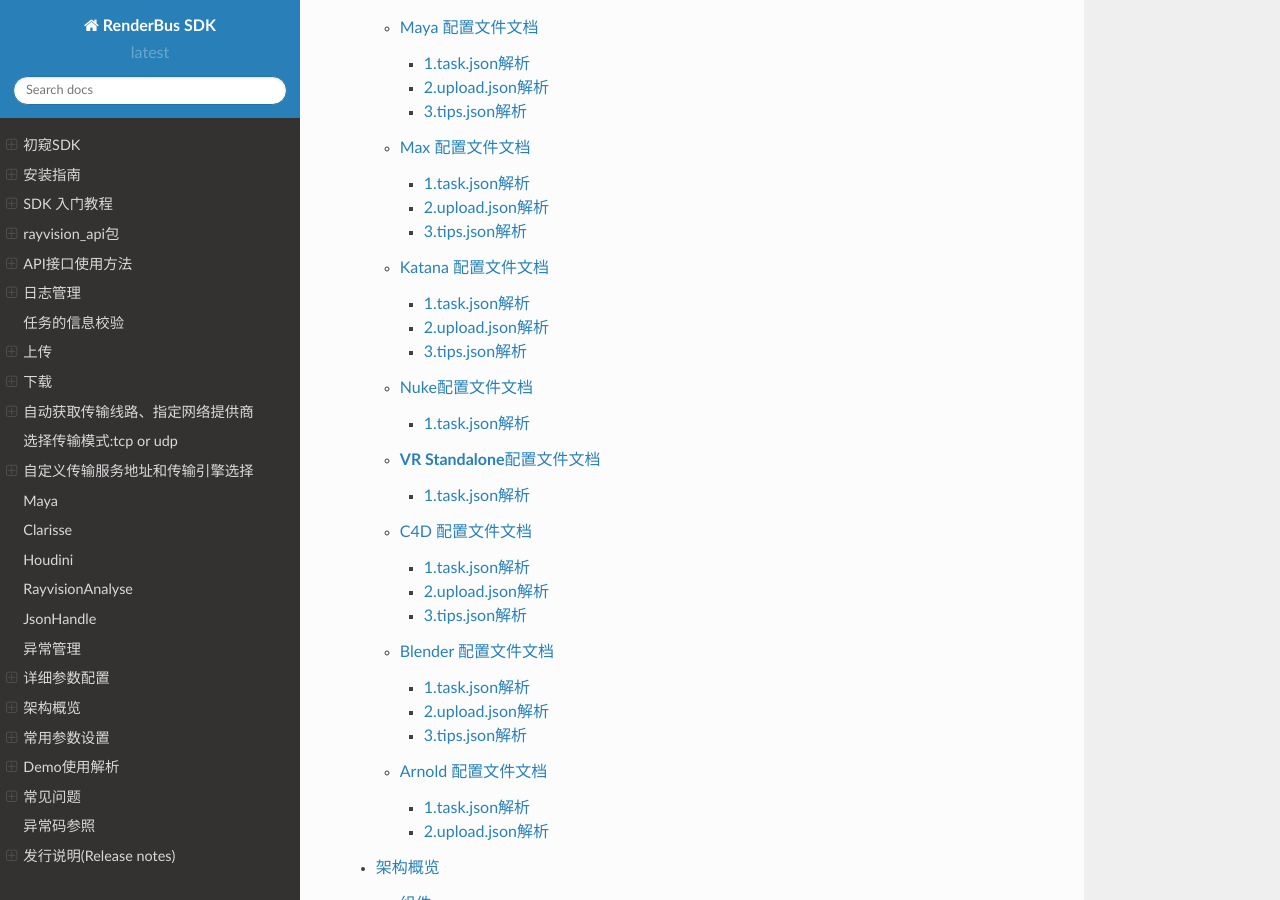
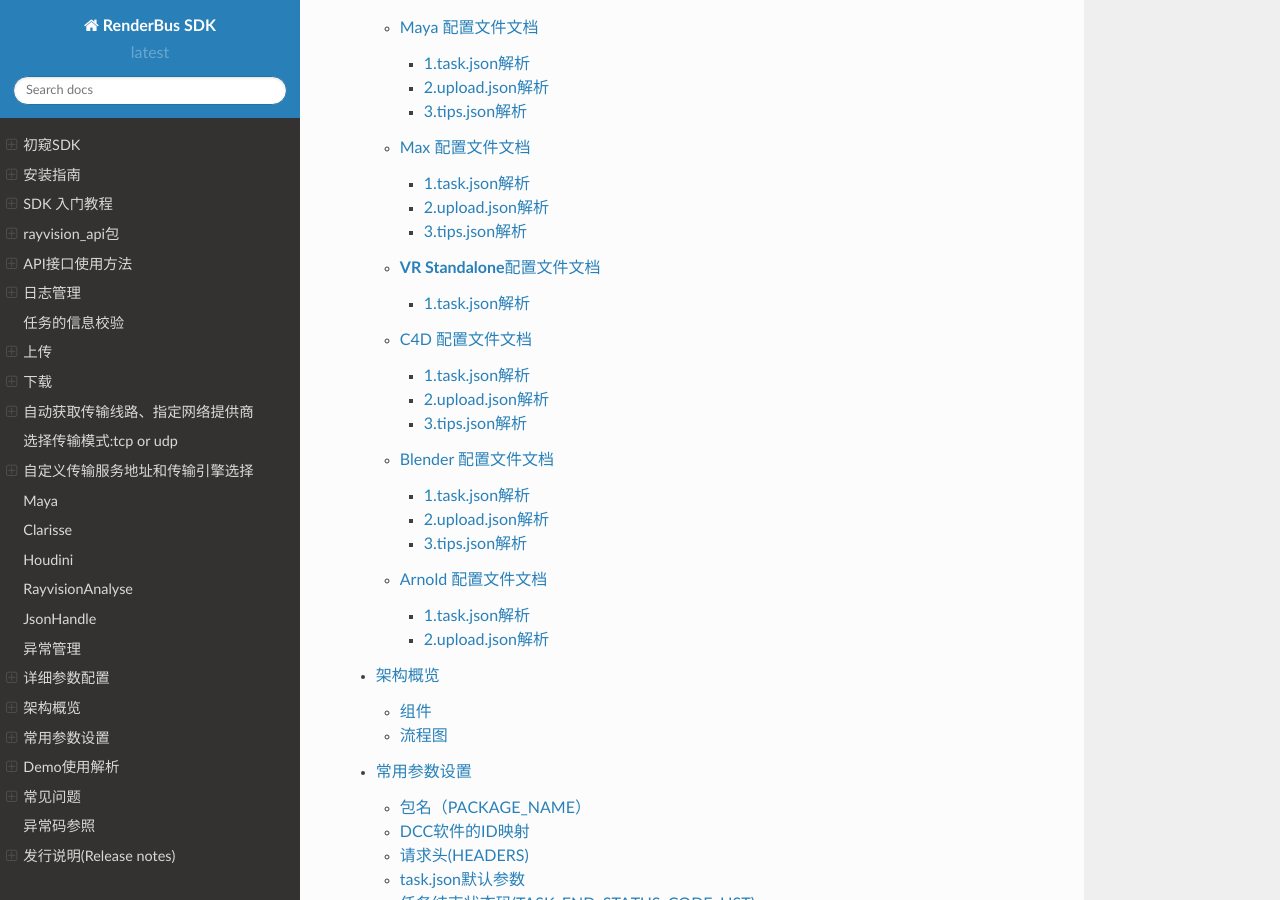
Before and after one commit to renderbus/docs_sdk, a Sphinx documentation site: the page built from docs/index.rst, in a window 1280 px wide and 900 px high, scrolled down 3596 px. Built offline with Sphinx 7.4.7 and the Read the Docs theme 2.0.0, drawn with Linux system fonts in a browser that asks for light colours; some of the changed lines change nothing that is shown.

Commit message:
Delete invalid data

````diff
--- a/docs/render/json_file/配置文件文档之Katana.md
+++ /dev/null
@@ -1,222 +0,0 @@
-Katana 配置文件文档
-======
-
-> 分析：我们将场景中需要的信息分析出来并保存到task.json, asset.json, tips.json中，以便进一步解析和处理
-
-
-### 1.task.json解析
-
-
-> 说明: 存放场景分析结果、渲染设置等信息
-
-**task.json示例**
-
-
-```json
-{
-  "scene_info_render": {
-    "rendernodes": {
-      "Render": {
-        "renderable": "1",
-        "denoise": "0",
-        "frames": "1-1[1]",
-        "aov": {
-          "aaa": "F:/cache/test.exr"
-        }
-      }
-    }
-  },
-  "additional_info": {},
-  "task_info": {
-    "enable_layered": "0",
-    "task_stop_time": "0",
-    "concurrent_tasks": "1",
-    "channel": "4",
-    "frames_per_task": "1",
-    "task_id": 34399251,
-    "project_name": "Project1",
-    "platform": "2",
-    "tiles": "1",
-    "is_picture": "0",
-    "project_id": "200953",
-    "job_stop_time": "259200",
-    "distribute_render_node": "3",
-    "stop_after_test": "1",
-    "clone_original_id": "",
-    "ram": "64",
-    "render_layer_type": "0",
-    "test_frames": "100",
-    "graphics_cards_num": "2",
-    "edit_name": "",
-    "pre_frames": "100",
-    "input_project_path": "",
-    "is_layer_rendering": "1",
-    "is_distribute_render": "0",
-    "tiles_type": "block",
-    "time_out": "43200",
-    "cg_id": "2016",
-    "user_id": 100150764,
-    "input_cg_file": "F:/cache/arnold_test.katana",
-    "os_name": "1",
-    "hardwareConfigId": ""
-  },
-  "software_config": {
-    "plugins": {
-      "KtoA": "2.4.0.3"
-    },
-    "cg_version": "3.2v1",
-    "cg_name": "Katana"
-  },
-  "scene_info": {
-    "rendernodes": {
-      "Render": {
-        "renderable": "1",
-        "denoise": "0",
-        "frames": "1-1[1]",
-        "aov": {
-          "aaa": "F:/cache/test.exr"
-        }
-      }
-    }
-  }
-}
-```
-
-
-**task.json参数解析**
-
-
-参数 | 类型 | 说明 | 示例
----|---|---|---
-software_config | object | 渲染环境（软件类型、版本和用到的插件等） | [见software_config对象解析](#software_config)
-task_info | object | 渲染设置（优先帧、渲染帧数、超时时间等） | [见task_info对象解析](#task_info)
-scene_info_render | object | 场景的分析结果（场景中的渲染节点、输出路径等） | [见scene_info_render对象解析](#scene_info_render)
-
-**<span id="software_config">software_config对象解析</span>**
-
-
-参数 | 类型 | 说明 | 示例
----|---|---|---
-cg_name | string | 软件名称 | "Katana"
-cg_version | string | 软件版本 | "3.2v1"
-plugins | object | 插件对象: <br>key为插件名称，value为插件版本 | {"KtoA": "2.4.0.3"}
-
-**<span id="task_info">task_info对象部分解析</span>**
-
-| 参数                   | 类型   | 是否必须 | 说明                                                         | 默认值   | 示例                                                         |
-| ---------------------- | ------ | -------- | ------------------------------------------------------------ | -------- | ------------------------------------------------------------ |
-| graphics_cards_num     | string | Y        | 1: 开启单卡渲染 2: 开启双卡渲染                              | "2"      | “2”                                                          |
-| enable_layered         | string | Y        | 是否开启分层提交, "0":关闭 "1":开启                          | "0"      | "0"                                                          |
-| cg_id                  | string | Y        | 渲染软件id."2016": Katana                                    |          | "2016"                                                       |
-| ram                    | string | Y        | 内存要求: 64 / 128                                           | “64”     | "64"                                                         |
-| os_name                | string | Y        | 渲染操作系统:  "0":Linux; "1": Windows                       | “1”      | "1"                                                          |
-| render_layer_type      | string | N        | 渲染层方式选择(支持maya):  "0"：renderlayer方式 "1"：rendersetup方式 | “0”      | "0"                                                          |
-| is_distribute_render   | string | N        | 是否开启分布式渲染:  "0":关闭 "1":开启                       | “0”      | "0"                                                          |
-| input_cg_file          | string | Y        | 渲染场景本地路径                                             |          | "F:/cache/arnold_test.katana"                                |
-| input_project_path     | string | Y        | 项目路径，如用户未设置传空字符串                             | " "      |                                                              |
-| job_stop_time          | string | Y        | 设置帧的超时时间，只会影响当前帧, 单位秒                     | “259200” | "28800"                                                      |
-| user_id                | string | Y        | 用户ID                                                       |          |                                                              |
-| pre_frames             | string | Y        | 优先渲染(优先帧不建议自定义多个单独帧)                       | “000”    | "000:1,3-4[1]" 表示： 优先渲染首帧：否 优先渲染中间帧：否 优先渲染末帧：否 优先渲染自定义帧：1,3-4[1] |
-| platform               | string | Y        | 提交平台: "2": "www2", "3": "www3", "6": "www4", "21": "gpu", |          | "2"                                                          |
-| is_picture             | string | Y        | “0: 效果图 "1": 动画图                                       | “0”      | "0"                                                          |
-| channel                | string | Y        | 1:web本地分析(动画扣费); 2:web云端分析; 3:效果图插件提交； 4：API/SDK提交; 8：动画插件提交 | “4”      | "4"                                                          |
-| tiles_type             | string | Y        | "block(分块),strip(分条)"                                    | “block”  | "block"                                                      |
-| tiles                  | string | Y        | 分块数量，大于1就分块或者分条，等于1 就是单机                | "1"      | "1"                                                          |
-| project_id             | string | Y        | 项目id                                                       |          | "200953"                                                     |
-| project_name           | string | Y        | 项目名称                                                     | " "      | "Project1"                                                   |
-| distribute_render_node | string | N        | 分布式渲染机器数                                             | "3"      | "3"                                                          |
-| frames_per_task        | string | Y        | 一机渲多帧的帧数量                                           | "1"      | "1"                                                          |
-| stop_after_test        | string | Y        | 优先渲染完成后是否暂停任务 "1":优先渲染完成后暂停任务 "2".优先渲染完成后不暂停任务 | "2"      | “2”                                                          |
-| task_id                | string | Y        | 任务号                                                       |          |                                                              |
-| task_stop_time         | string | Y        | 大任务超时停止 单位秒,"0"表示不限制                          | "0"      | "86400"                                                      |
-| time_out               | string | Y        | 超时时间 单位秒                                              | “43200”  | "43200"                                                      |
-
->  **注意:** Katana暂时不支持分布式渲染(is_distribute_render)和分块渲染(tiles)
-
-**<span id="scene_info_render">scene_info_render对象解析</span>**
-
-
-参数 | 类型 | 说明 | 示例
----|---|---|---
-rendernodes | dict | 渲染输出的节点 | [见scene_info_render.rendernodes对象解析](#scene_info_render.rendernodes)
-
-**<span id="scene_info_render.common">scene_info_render.rendernodes对象解析</span>**
-
-
-参数 | 类型 | 说明 | 示例
----|---|---|---
- Render | dict | 节点名字,根据场景可能有多个不同节点名 | [见scene_info_render.rendernodes.Render对象解析](#scene_info_render.rendernodes.Render)
-
-**<span id="scene_info_render.rendernodes.Render">scene_info_render.rendernodes.Render对象解析</span>**
-
-
-参数 | 类型 |  | 说明 | 示例
----|---|---|---|---
- renderable | string | Y                        | 是否激活节点，”1“：激活，”0“：不激活                         |
- denoise    | string | N | 降噪（仅gpu平台有效），“0”：不开启降噪，“1”：开启降噪 | "denoise": "0"
- frames     | string | Y                                            | 当前节点帧范围                                             | "frames": "1-1[1]"
- aov        | dict   | Y                      | AOV必须是场景中的路径，key:aov的名字, value:输出的地址       |
-
-### 2.upload.json解析
-
-
-> 说明: katana自动分析不分析资产文件，但是有upload.json文件，里面只包含场景文件
-
-**upload.json示例**
-
-```json
-{
-  "scene": [
-    {
-      "local": "F:/cache/arnold_test.katana",
-      "server": "/F/cache/arnold_test.katana",
-      "hash": "41985d615b8e6d44ce7e7881c46971de"
-    }
-  ],
-  "asset": [
-    {
-      "local": "F:/cache/arnold_test.katana",
-      "server": "/F/cache/arnold_test.katana"
-    },
-  ]
-}
-```
-
-
-**upload.json参数解析**
-
-
-参数 | 类型 | 说明 | 示例
----|---|---|---
-asset | object | 需要上传的资产路径信息 | [见asset对象解析](#asset)
-scene | object | 场景文件信息 | [见scene对象解析](#scene)
-
-**<span id="asset">asset对象解析</span>**
-
-
-参数 | 类型 | 说明 | 示例
----|---|---|---
-local | string | 场景本地路径 | "E:\\work\\Trex\\ep\\ani_fly\\clarisse\\assets\\speedtree\\guanmu01\\LeafHD2.png"
-server | string | 服务器端相对路径，一般与local保持一致 | "/E/work/Trex/ep/ani_fly/clarisse/assets/speedtree/guanmu01/LeafHD2.png"
-hash | string | hash值 |
-
-**<span id="scene">scene对象解析</span>**
-
-| 参数   | 类型   | 说明                                | 示例                                                         |
-| ------ | ------ | ----------------------------------- | ------------------------------------------------------------ |
-| local  | string | 资产本地路径                        | "E:\\work\\Trex\\ep\\ani_fly\\clarisse\\trex_fly_env_songshu.project" |
-| server | string | 资产服务端路径，一把与local保持一致 | "/E/work/Trex/ep/ani_fly/clarisse/trex_fly_env_songshu.project" |
-
-### 3.tips.json解析
-
-
-> 说明: 存放分析出的错误、警告信息
-
-
-```json
-{
-    "50001":[
-        "Nodes: /obj/flattank_fluid/compressed_cache/file_mode  File name: $HIP/geo/$HIPNAME.$OS.$F.bgeo.sc  miss file: /geo/flip_test_slice4.compressed_cache.1.bgeo.sc "
-    ]
-}
-```
--- a/docs/render/json_file/配置文件文档之Nuke.md
+++ /dev/null
@@ -1,123 +0,0 @@
-Nuke配置文件文档
-======
-
-> 分析：我们将场景中需要的信息分析出来并保存到task.json中，以便进一步解析和处理
-
-
-### 1.task.json解析
-
-
-> 说明: 存放场景分析结果、渲染设置等信息
-
-
-**task.json示例**
-
-
-```json
-{
-	"concurrent_tasks": "1",
-	"software_config": {
-		"cg_version": "12.1",
-		"cg_name": "Nuke",
-		"plugins": {}
-	},
-	"task_info": {
-		"graphics_cards_num": "2",
-		"tiles": "1",
-		"project_name": "",
-		"edit_name": "test02",
-		"frames_per_task": "1",
-		"ram": "64",
-		"job_stop_time": "259200",
-		"stop_after_test": "1",
-		"project_id": "0",
-		"time_out": "86400",
-		"cg_id": "2015",
-		"input_cg_file": "D:/Myx/nuke_project/test_new_pipeline.nk",
-		"pre_frames": "100",
-        "hardwareConfigId": ""
-	},
-	"scene_info": {
-		"write_nodes": [
-			{
-				"node": "Write3",
-				"inputs": "1",
-				"out_file": "D:/Myx/nuke_project/output/test_bb.mov",
-				"renderable": "1",
-				"file_type": "mov",
-				"height": "1200",
-				"width": "1920",
-				"proxy": "",
-				"render_mode": "0",
-				"option": "0",
-				"frames": "1-1[1]",
-				"use_proxy": "False"
-			}
-		]
-	}
-}
-```
-
-**task.json参数解析**
-
-
-参数 | 类型 | 是否必须 | 说明 | 示例
----|---|---|---|---
-software_config | object | Y | 渲染环境（软件类型、版本和用到的插件等） | [见software_config对象解析](#software_config)
-task_info | object | Y | 渲染设置（优先帧、渲染帧数、超时时间等） | [见task_info对象解析](#task_info)
-scene_info_render | object | Y | 场景的分析结果（场景中的渲染节点、输出路径等） | [见scene_info_render对象解析](#scene_info_render)
-concurrent_tasks | string | Y | 并发任务数 | “1”
-
-**<span id="software_config">software_config对象解析</span>**
-
-
-参数 | 类型 | 是否必须 | 说明 | 示例
----|---|---|---|---
-cg_name | string | Y | 软件名称 | "Nuke"
-cg_version | string | Y | 软件版本 | "12.1"
-plugins | object | Y | 插件对象。<br> 为插件名称，value为插件版本 | {}
-
-**<span id="task_info">task_info对象解析</span>**
-
-| 参数               | 类型   | 是否必须 | 说明                                                         | 默认值   | 示例                                                         |
-| ------------------ | ------ | -------- | ------------------------------------------------------------ | -------- | ------------------------------------------------------------ |
-| graphics_cards_num | string | Y        | 1: 开启单卡渲染 2: 开启双卡渲染                              | "2"      | “2”                                                          |
-| cg_id              | string | Y        | 渲染软件id."Nuke": "2015"                                    |          | "2015"                                                       |
-| ram                | string | Y        | 内存要求: 64 / 128                                           | “64”     | "64"                                                         |
-| input_cg_file      | string | Y        | 渲染场景本地路径                                             |          | "D:/Myx/nuke_project/test_new_pipeline.nk"                   |
-| job_stop_time      | string | Y        | 设置帧的超时时间，只会影响当前帧, 单位秒                     | “259200” | "28800"                                                      |
-| user_id            | string | N        | 用户ID                                                       |          |                                                              |
-| pre_frames         | string | Y        | 优先渲染(优先帧不建议自定义多个单独帧)                       | “000”    | "000:1,3-4[1]" 表示： 优先渲染首帧：否 优先渲染中间帧：否 优先渲染末帧：否 优先渲染自定义帧：1,3-4[1] |
-| tiles              | string | Y        | 分块数量，大于1就分块或者分条，等于1 就是单机                | "1"      | "1"                                                          |
-| project_id         | string | Y        | 项目id                                                       |          | "0"                                                          |
-| project_name       | string | Y        | 项目名称                                                     | " "      | ""                                                           |
-| frames_per_task    | string | Y        | 一机渲多帧的帧数量                                           | "1"      | "1"                                                          |
-| stop_after_test    | string | Y        | 优先渲染完成后是否暂停任务 "1":优先渲染完成后暂停任务 "2".优先渲染完成后不暂停任务 | "2"      | “2”                                                          |
-| task_id            | string | N        | 任务号                                                       |          |                                                              |
-| task_stop_time     | string | Y        | 大任务超时停止 单位秒,"0"表示不限制                          | "0"      | "86400"                                                      |
-| time_out           | string | Y        | 超时时间 单位秒                                              | “43200”  | "43200"                                                      |
-
-**<span id="scene_info_render">scene_info_render对象解析</span>**
-
-
-**参数** | **类型** | **是否必须** | **说明** | **示例**
----|---|---|---|---
-**write_nodes** | **object** | **Y** | **层信息** | **[见scene_info_render.layer对象解析](#scene_info_render.layer)**
-
-**<span id="scene_info_render.write_nodes">scene_info_render.write_nodes对象解析</span>**
-
-
-参数 | 类型 |  | 说明 | 示例
----|---|---|---|---
-node | string | Y | 节点名称 | "Write3"
-proxy | string | N | 代理输出路径 | "P:/UW/Update_17/Shot_2/Shot_02_####.png"
-frames | string | Y | 是否使用默认相机，默认值为‘1’(使用默认相机) | "1-1[1]"
-out_file | string | N | 输出路径 | "P:/UW/Update_17/Shot_2/Shot_02_####.png"
-inputs | string | N | 当前输出节点是否有输入源 | "0": 无， “1”：有
-file_type | string | N | 输出文件格式 | "mov"
-render_mode | string | Y | 渲染输出模式，默认为0;<br />0 use scene settings；<br />1  render full resolution；<br />2 render using proxies | “0”
-width | string | Y | 输出分辨率宽 | "9348"
-height | string | Y | 输出分辨率高 | "2242"
-use_proxy | string | N | 场景是否开启了代理模式:<br /> "False"：不开启；<br />"True"：开启; | "False"
-renderable | string | Y | 是否渲染:<br />“0”: 否<br />“1”：是 | "1"
-option | string | Y | 渲染类型:<br />"-1":正常渲染，单机单帧渲染;<br />"0":输出视频类型，会单机渲染所有帧; | "0"
--- a/docs/render/para_configration.rst
+++ b/docs/render/para_configration.rst
@@ -8,8 +8,6 @@
    json_file/配置文件文档之Houdini.md
    json_file/配置文件文档之Maya.md
    json_file/配置文件文档之Max.md
-   json_file/配置文件文档之Katana.md
-   json_file/配置文件文档之Nuke.md
    json_file/配置文件文档之V-Ray Standalone.md
    json_file/配置文件文档之C4d.md
    json_file/配置文件文档之Blender.md
````
